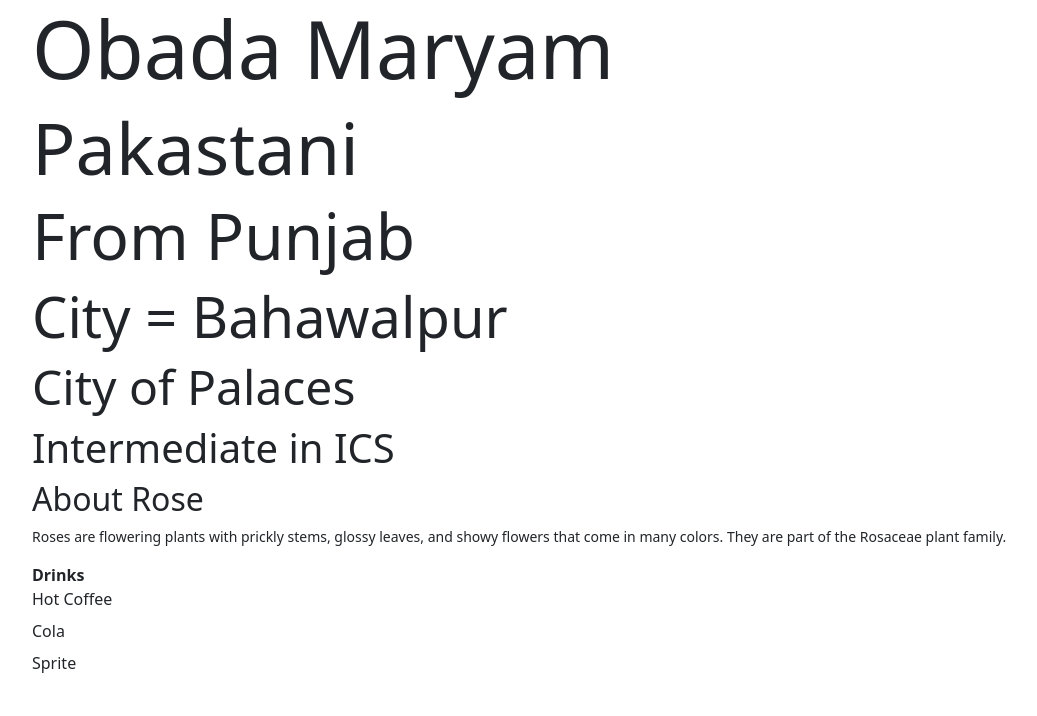
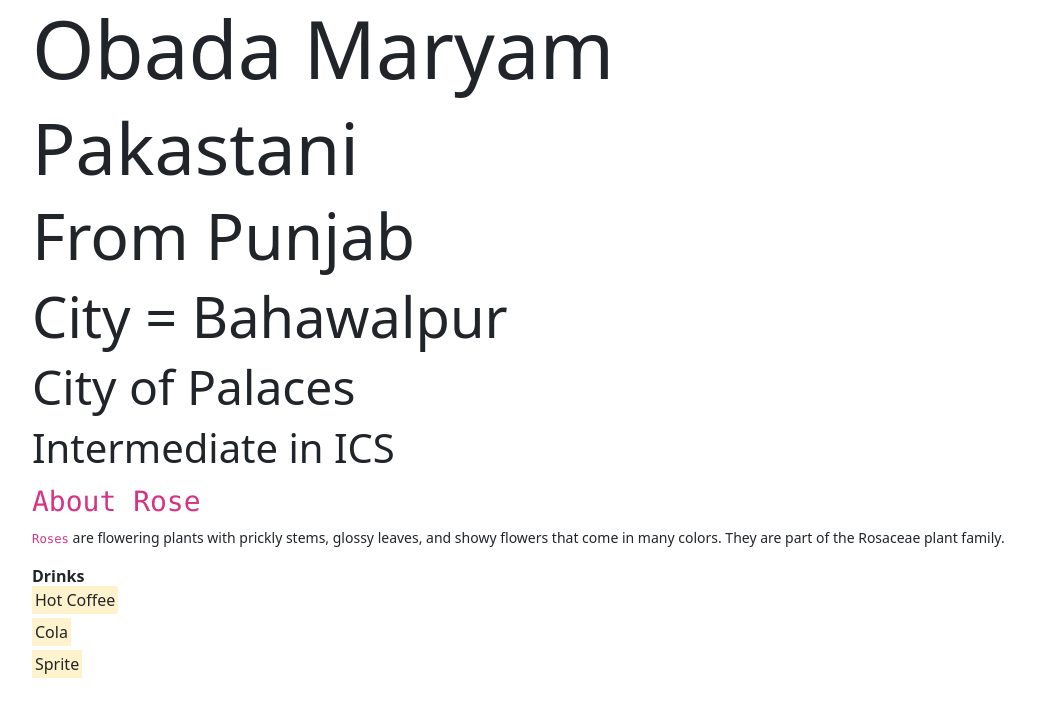
Before and after one commit to ObadaMaryam/Coding-Classes, a plain HTML site: page Module 3 Lesson 2/activity.html in a window 1280 px wide. Shown: the whole page, without its empty margins (50-1087 px from the left). Drawn offline with nearby package versions, Linux system fonts and the light colour scheme.

Commit message:
Activity2

```diff
--- a/Module 3 Lesson 2/activity.html
+++ b/Module 3 Lesson 2/activity.html
@@ -1,5 +1,5 @@
 <!DOCTYPE html>
-<htmkl>
+<html>
     <head>
         <link href="https://cdn.jsdelivr.net/npm/bootstrap@5.3.3/dist/css/bootstrap.min.css" rel="stylesheet"
             integrity="sha384-QWTKZyjpPEjISv5WaRU9OFeRpok6YctnYmDr5pNlyT2bRjXh0JMhjY6hW+ALEwIH" crossorigin="anonymous">
@@ -17,16 +17,16 @@
                     <h1 class="display-6">Intermediate in ICS</h1>
         </div>
         <div class="container">
-            <h2>About Rose</h2>
+            <h2><code>About Rose</code></h2>
             <p class="small">
-                Roses are flowering plants with prickly stems, glossy leaves, and showy flowers that come in many colors. They are part of the Rosaceae plant family.
+                <code>Roses</code> are flowering plants with prickly stems, glossy leaves, and showy flowers that come in many colors. They are part of the Rosaceae plant family.
             </p>
             <dl>
                 <dt>Drinks</dt>
-                <dd>Hot Coffee</dd>
-                <dd>Cola</dd>
-                <dd>Sprite</dd>
+                <dd><mark>Hot Coffee</mark></dd>
+                <dd><mark>Cola</mark></dd>
+                <dd><mark>Sprite</mark></dd>
             </dl>
         </div>
     </body>
-</htmkl>
+</html>
```
